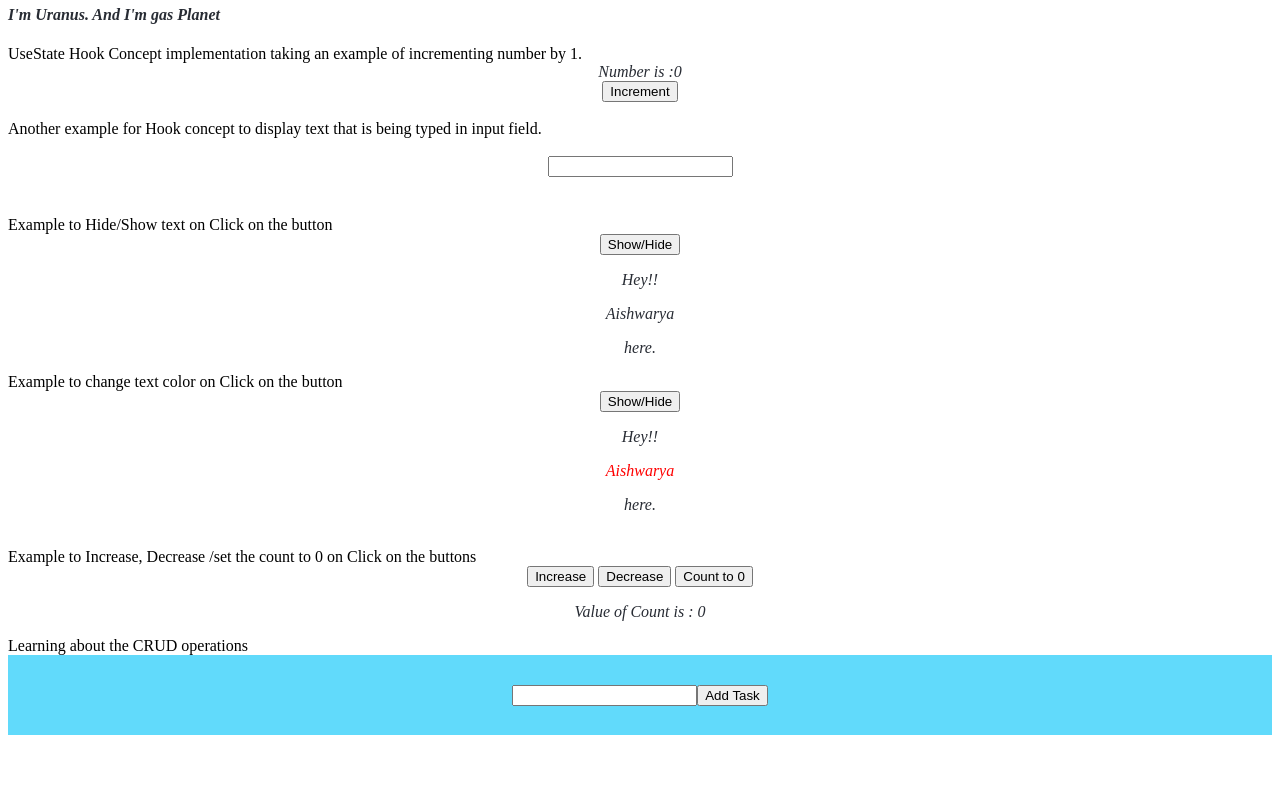
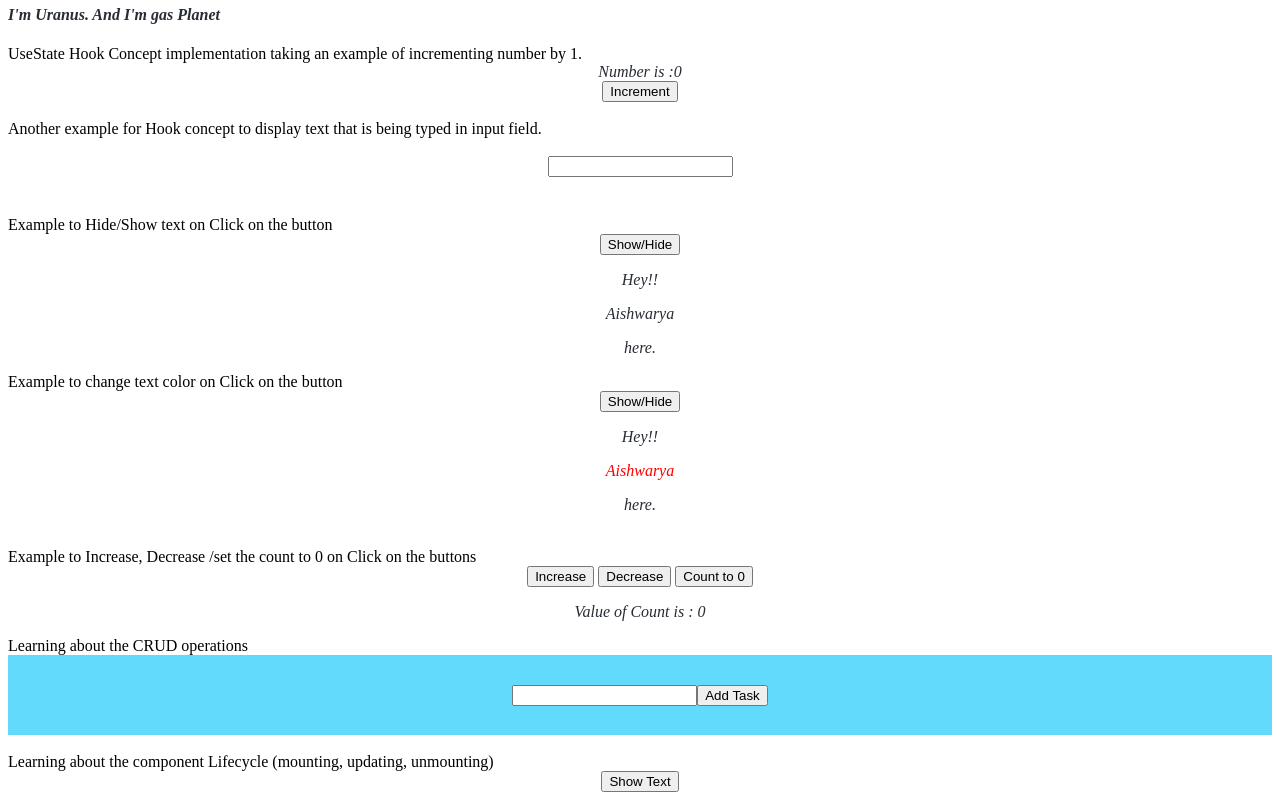
Before and after one commit to aishwaryamensinkai/React-Beginner-Course, a React (Create React App) app: page / in a window 1280 px wide. Shown: the part 1023-1823 px from the top of the page. Before the commit the page ends 1766 px from the top, so only its background shows below. Built offline with nearby package versions, Linux system fonts and the light colour scheme.

Commit message:
Component Lifecycle | UseEffect

```diff
--- a/src/App.js
+++ b/src/App.js
@@ -3,6 +3,7 @@ import { User } from "./User";
 import { Planets } from "./Planets";
 import { useState } from "react";
 import { Task } from "./Task";
+import { Text } from "./Text";
 
 function App() {
   const cname = 2;
@@ -86,6 +87,8 @@ function App() {
       })
     );
   };
+
+  const [showValue, setShowValue] = useState(false);
 
   //return function
   return (
@@ -200,6 +203,19 @@ function App() {
           })}
         </div>
       </div>
+      <br />
+      Learning about the component Lifecycle (mounting, updating, unmounting)
+      <div className="App">
+        <button
+          onClick={() => {
+            setShowValue(!showValue);
+          }}
+        >
+          Show Text
+        </button>
+        <br />
+        {showValue && <Text />}
+      </div>
     </>
   );
 }
--- /dev/null
+++ b/src/Text.js
@@ -0,0 +1,19 @@
+import { useEffect, useState } from "react";
+
+export const Text = () => {
+  const [text, displayValue] = useState("");
+  useEffect(() => {
+    console.log("Mounted");
+    return console.log("Unmounted");
+  });
+  return (
+    <div>
+      <input
+        onChange={(event) => {
+          displayValue(event.target.value);
+        }}
+      ></input>
+      <h1>{text}</h1>
+    </div>
+  );
+};
```
